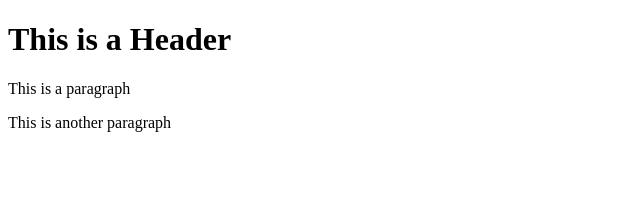
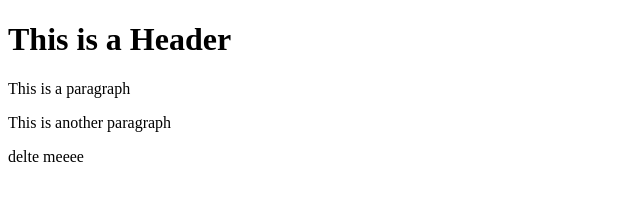
Before and after one commit to mks-marty/git-test, a plain HTML site: page index.html in a window 1280 px wide. Shown: the full height of the page, 0-640 px from the left. Drawn offline with Linux system fonts and the light colour scheme.

Commit message:
Fourth Commit

```diff
--- a/index.html
+++ b/index.html
@@ -4,5 +4,6 @@
         <h1>This is a Header</h1>
         <p>This is a paragraph</p>
         <p>This is another paragraph</p>
+        <p>delte meeee</p>
     </body>
 </html>
```
